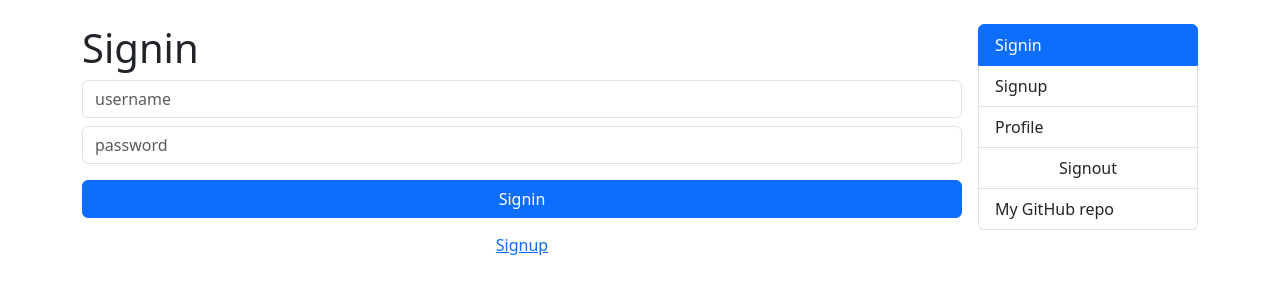
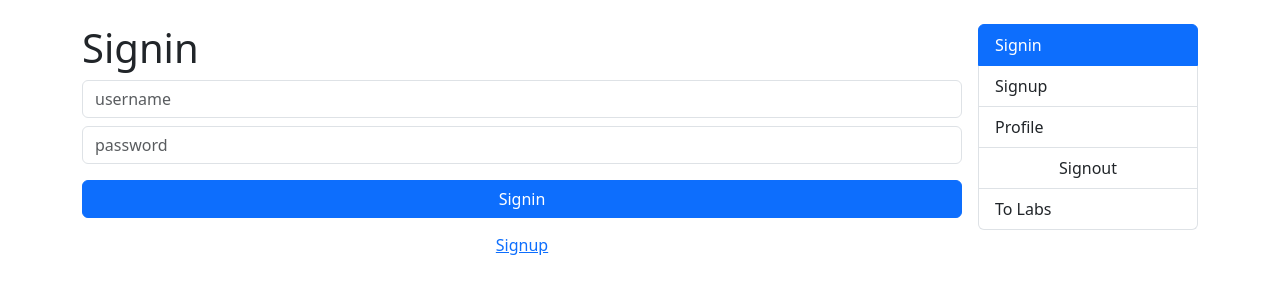
Before and after one commit to dylanfmcconnell/kambaz-next-js, a Next.js app: page /Account/Signin in a window 1280 px wide. Shown: the top 300 px of the page. Built offline with nearby package versions, Linux system fonts and the light colour scheme; no server answers.

Commit message:
Fix label

```diff
--- a/app/(Kambaz)/Account/Navigation.tsx
+++ b/app/(Kambaz)/Account/Navigation.tsx
@@ -31,7 +31,7 @@ export default function AccountNavigation() {
         Signout
       </button>
       <Link href="/Labs" className="list-group-item">
-        My GitHub repo
+        To Labs
       </Link>
     </div>
   );
```
